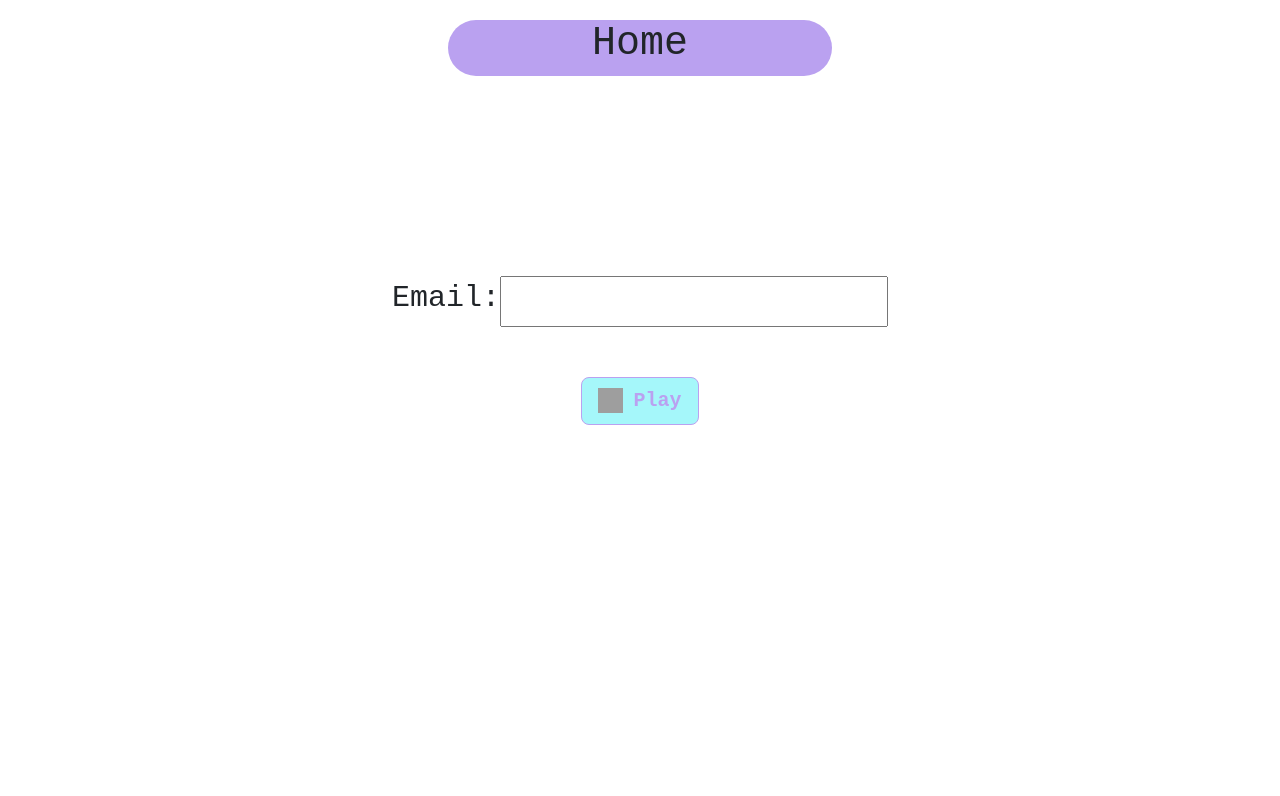
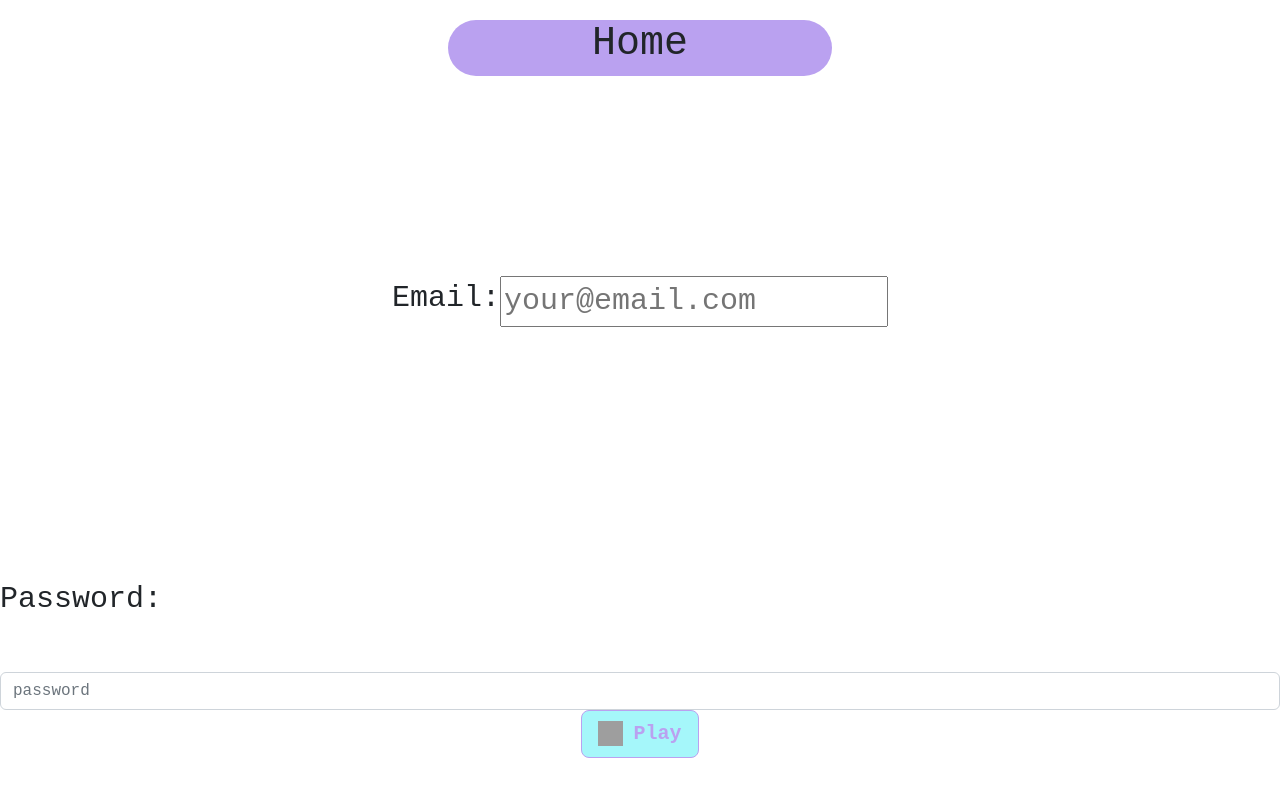
Before and after one commit to AleHarm/startup, a plain HTML site: page public/index.html in a window 1280 px wide. Drawn offline with nearby package versions, Linux system fonts and the light colour scheme; grey boxes are pictures that could not be loaded.

Commit message:
working on styling for username and password input

```diff
--- a/public/Dots-And-Dashes_HOME.css
+++ b/public/Dots-And-Dashes_HOME.css
@@ -14,14 +14,14 @@
     border-radius: 30px;
 }
 
-#Username-Wrap{
+#Username-Wrap, #Password-Wrap{
     display:flex;
     justify-content: center;
     margin:auto;
 }
 
 
-#Username-Text, #Username{
+#Username-Text, #Username, #Password, #Password-Text{
     margin-top: 200px;
     margin-bottom: 50px;
     font-size: 30px;
--- a/public/index.html
+++ b/public/index.html
@@ -26,8 +26,17 @@
         <main>
             <div id = "Username-Wrap">
                     <label for="username" id="Username-Text">Email: </label>
-                    <input id="Username" name="varUsername"/>
+                    <input id="Username" name="varUsername" placeholder = "your@email.com"/>
             </div>
+            <div class="Password-Wrap">
+                <label for="password" id="Password-Text">Password: </label>
+                <input
+                  class="form-control"
+                  type="password"
+                  id="userPassword"
+                  placeholder="password"
+                />
+              </div>
             <div id="play-nav">
                 <button type="button" id = "play-btn" class="btn btn-primary btn-lg" onclick="goToPlay()">
                     <img id="play-img" src="https://cdn-icons-png.flaticon.com/512/0/375.png" width = "25" height = "25">
```
